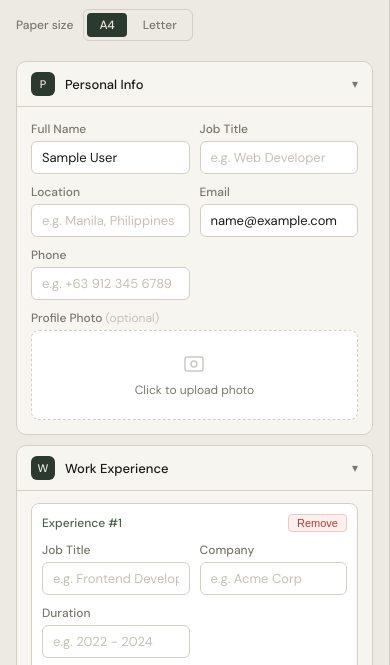
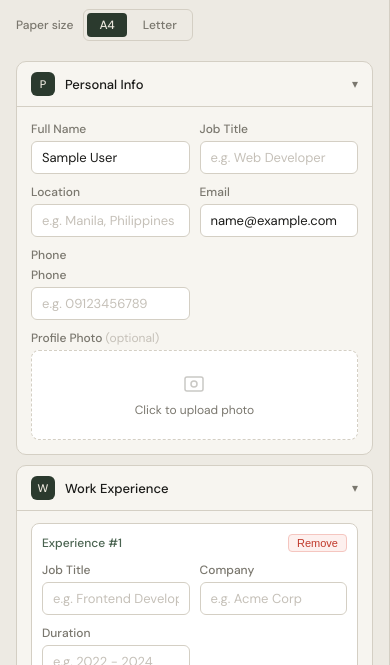
Before and after one commit to PreciousArielle/ProFile, a website: page FRONTEND/form.html in a window 390 px wide. Shown: the part 143-808 px from the top of the page. Drawn offline with Linux system fonts and the light colour scheme; sample sign-in values are in the browser's storage; a web font is replaced by a local one.

Commit message:
validation phone number

```diff
--- a/FRONTEND/form.html
+++ b/FRONTEND/form.html
@@ -442,8 +442,11 @@
             </div>
             <div class="field">
               <label>Phone</label>
-              <input type="tel" id="f-phone" placeholder="e.g. +63 912 345 6789"
-                oninput="this.value=this.value.replace(/[^0-9+\s\-()\.]*/g,''); updatePreview()">
+              <div class="field">
+               <label>Phone</label>
+                 <input type="tel" id="f-phone" placeholder="e.g. 09123456789" maxlength="11" inputmode="numeric"
+                  oninput="this.value=this.value.replace(/\D/g,'').slice(0,11); updatePreview()">
+                </div>
             </div>
             <div class="field full">
               <label>Profile Photo <span class="hint">(optional)</span></label>
```
